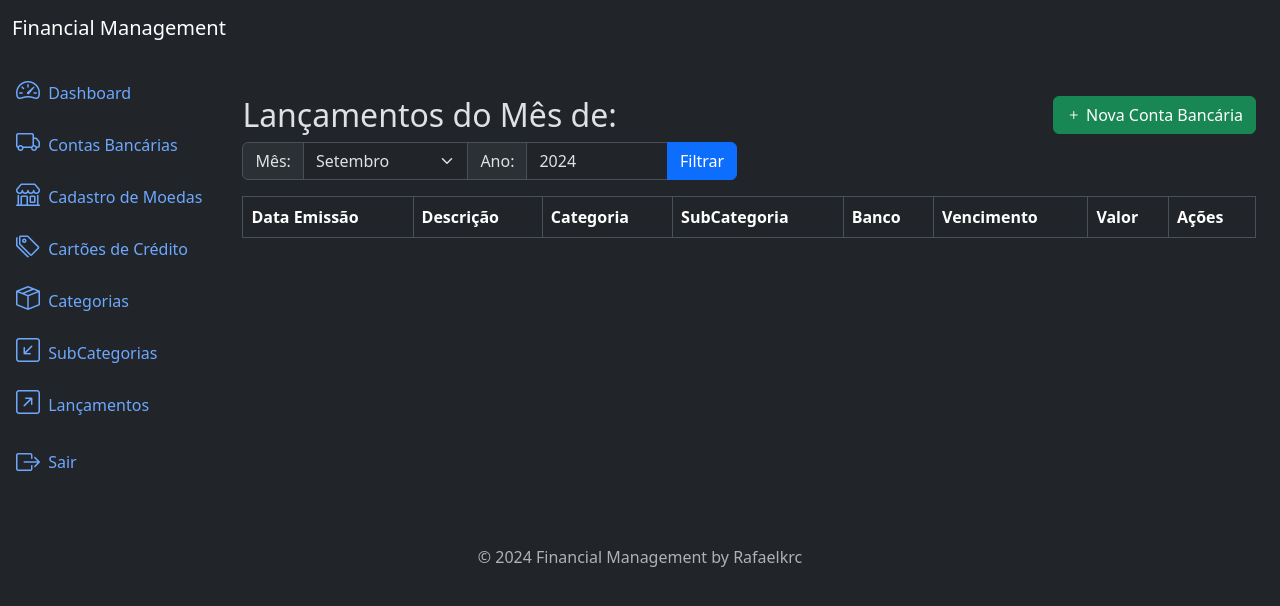
After one commit to Rafaelkrc/financialmanagement, a Django app: page /account_postings/list/ in a window 1280 px wide. The commit adds this page. Shown: the top 606 px of the page. Run offline with Django 5.2, Linux system fonts and the light colour scheme; lists and menus that the app fills with data are empty.

Commit message:
criado tabela de lançamento de contas e template de listar as despesas
close #9

```diff
--- /dev/null
+++ b/account_postings/apps.py
@@ -0,0 +1,6 @@
+from django.apps import AppConfig
+
+
+class AccountPostingsConfig(AppConfig):
+    default_auto_field = 'django.db.models.BigAutoField'
+    name = 'account_postings'
--- /dev/null
+++ b/account_postings/templates/account_posting_list.html
@@ -0,0 +1,81 @@
+{% extends 'base.html' %}
+
+
+{% block title %}
+Gerenciador Financeiro - Lançamentos
+{% endblock %}
+
+{% block content %}
+<div class="row mb-3">
+    <div class="col-md-6">
+        <form method="get" action="{% url 'account_postings_list' %}">
+            <h2>Lançamentos do Mês de:</h2>
+            <div class="input-group">
+                <label class="input-group-text" id="basic-addon1" for="mes">Mês:</label>
+                <select class="form-select" name="mes">
+                    {% for month_number, month_name in months_pt.items %}
+                        <option value="{{ month_number }}" {% if month_number == selected_month %} selected {% endif %}>{{ month_name }}</option>
+                    {% endfor %}
+                </select>
+
+                <label class="input-group-text" id="basic-addon1" for="ano">Ano:</label>
+                <input type="number" class="form-control" name="ano" value="{{ selected_year }}" min="2000" max="2100">
+
+                <button type="submit" class="btn btn-primary">Filtrar</button>
+            </div>
+        </form>
+    </div>
+    <div class="col-md-6">
+        <a href="#" class="btn btn-success float-end">
+            <i class="bi bi-plus"></i> Nova Conta Bancária
+        </a>
+    </div>
+</div>
+<div class="table-responsive">
+    <table class="table table-striped table-bordered">
+        <thead class="thead-dark">
+            <tr>
+                <th>Data Emissão</th>
+                <th>Descrição</th>
+                <th>Categoria</th>
+                <th>SubCategoria</th>
+                <th>Banco</th>
+                <th>Vencimento</th>
+                <th>Valor</th>
+                <th>Ações</th>
+            </tr>
+        </thead>
+        <tbody>
+            {% for account_posting in account_postings %}
+            <tr>
+                <td>{{ account_posting.issue_date|date:"d/m/Y" }}</td>
+                <td>{{ account_posting.description }}</td>
+                <td>{{ account_posting.category }}</td>
+                <td>{{ account_posting.subcategory }}</td>
+                <td>{{ account_posting.bank }}</td>
+                <td>{{ account_posting.expiry_date|date:"d/m/Y" }}</td>
+                <td>{{ account_posting.bank.currency.symbol }}
+                    {% if account_posting.debit_value < 0 %}
+                        {{ account_posting.debit_value }}
+                    {% elif account_posting.credit_value != 0 %}
+                        {{ account_posting.credit_value }}
+                    {% else %}
+                        0,00
+                    {% endif %}
+                <td>
+                    <a href="#" class="btn btn-info btn-sm">
+                        <i class="bi bi-eye"></i>
+                    </a>
+                    <a href="#" class="btn btn-warning btn-sm">
+                        <i class="bi bi-pencil"></i>
+                    </a>
+                    <a href="#" class="btn btn-danger btn-sm">
+                        <i class="bi bi-trash"></i>
+                    </a>
+                </td>
+            </tr>
+            {% endfor %}
+        </tbody>
+    </table>
+</div>
+{% endblock %}
--- /dev/null
+++ b/account_postings/urls.py
@@ -0,0 +1,6 @@
+from django.urls import path
+from . import views
+
+urlpatterns = [
+    path('account_postings/list/', views.AccounPostingListView.as_view(), name='account_postings_list'),
+]
--- /dev/null
+++ b/account_postings/views.py
@@ -0,0 +1,35 @@
+from django.views.generic import ListView
+from django.utils import timezone
+from . import models
+
+
+class AccounPostingListView(ListView):
+    model = models.AccountPosting
+    template_name = 'account_posting_list.html'
+    context_object_name = 'account_postings'
+    months_pt = {
+        1: 'Janeiro', 2: 'Fevereiro', 3: 'Março', 4: 'Abril', 5: 'Maio', 6: 'Junho',
+        7: 'Julho', 8: 'Agosto', 9: 'Setembro', 10: 'Outubro', 11: 'Novembro', 12: 'Dezembro',
+    }
+
+    def get_queryset(self):
+        queryset = super().get_queryset().order_by('expiry_date')
+        month = self.request.GET.get('mes') or timezone.now().month
+        year = self.request.GET.get('ano') or timezone.now().year
+
+        if month and year:
+            queryset = queryset.filter(expiry_date__year=year, expiry_date__month=month)
+        return queryset
+
+    def get_context_data(self, **kwargs):
+        context = super().get_context_data(**kwargs)
+        current_month = timezone.now().month
+        current_year = timezone.now().year
+
+        selected_month = int(self.request.GET.get('mes', current_month))
+        selected_year = int(self.request.GET.get('ano', current_year))
+
+        context['selected_month'] = selected_month
+        context['selected_year'] = selected_year
+        context['months_pt'] = self.months_pt
+        return context
--- a/app/settings.py
+++ b/app/settings.py
@@ -40,6 +40,7 @@ INSTALLED_APPS = [
     'bank_account',
     'credit_cards',
     'categories',
+    'account_postings',
     'django.contrib.admin',
     'django.contrib.auth',
     'django.contrib.contenttypes',
@@ -110,13 +111,15 @@ AUTH_PASSWORD_VALIDATORS = [
 # Internationalization
 # https://docs.djangoproject.com/en/5.0/topics/i18n/
 
-LANGUAGE_CODE = 'en-us'
+LANGUAGE_CODE = 'pt-br'
 
 TIME_ZONE = 'UTC'
 
 USE_I18N = True
 
 USE_TZ = True
+
+DATE_FORMAT = 'd/m/Y'
 
 
 # Static files (CSS, JavaScript, Images)
--- a/app/templates/components/_sidebar.html
+++ b/app/templates/components/_sidebar.html
@@ -44,9 +44,9 @@
               </a>
             </li>
             <li>
-              <a href="#" class="nav-link px-0 align-middle">
+              <a href="{% url 'account_postings_list' %}" class="nav-link px-0 align-middle">
                 <i class="bi bi-arrow-up-right-square fs-4"></i>
-                <span class="ms-1">Saídas</span>
+                <span class="ms-1">Lançamentos</span>
               </a>
             </li>
             <li>
--- a/app/urls.py
+++ b/app/urls.py
@@ -22,6 +22,7 @@ from django.urls import path, include
 
 urlpatterns = [
     path('admin/', admin.site.urls),
+    path('', include('account_postings.urls')),
     path('', include('bank_account.urls')),
     path('', include('base.urls')),
     path('', include('categories.urls')),
```
Also changed, not shown: account_postings/admin.py (added, +13 -0 lines), account_postings/models.py (added, +38 -0 lines), account_postings/__init__.py (added), account_postings/migrations/0001_initial.py (added), account_postings/migrations/0002_alter_accountposting_credit_value_and_more.py (added), account_postings/migrations/0003_accountposting_expiry_date_accountposting_issue_date_and_more.py (added), account_postings/migrations/0004_alter_accountposting_expiry_date_and_more.py (added), account_postings/migrations/0005_alter_accountposting_expiry_date_and_more.py (added), account_postings/migrations/__init__.py (added).
